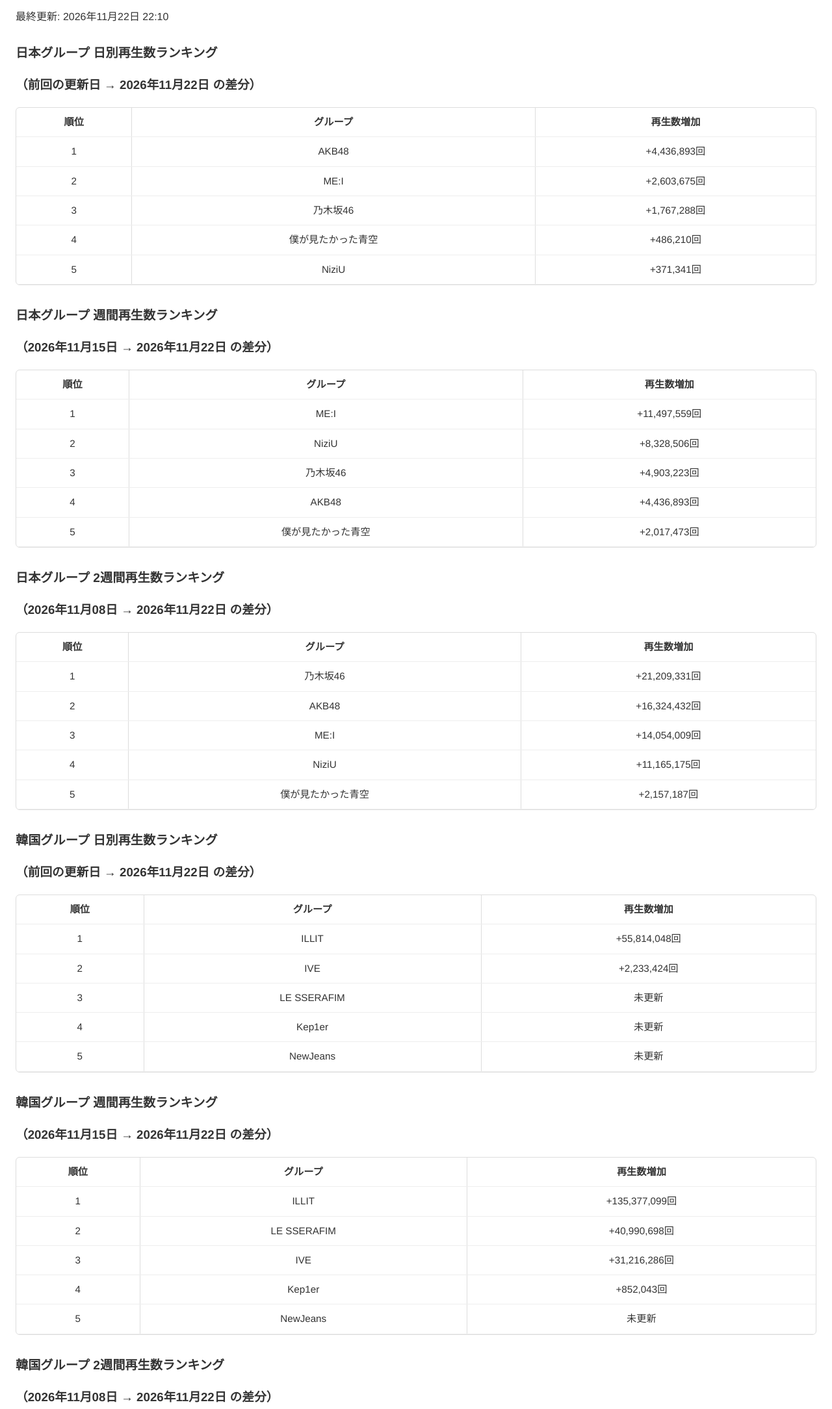
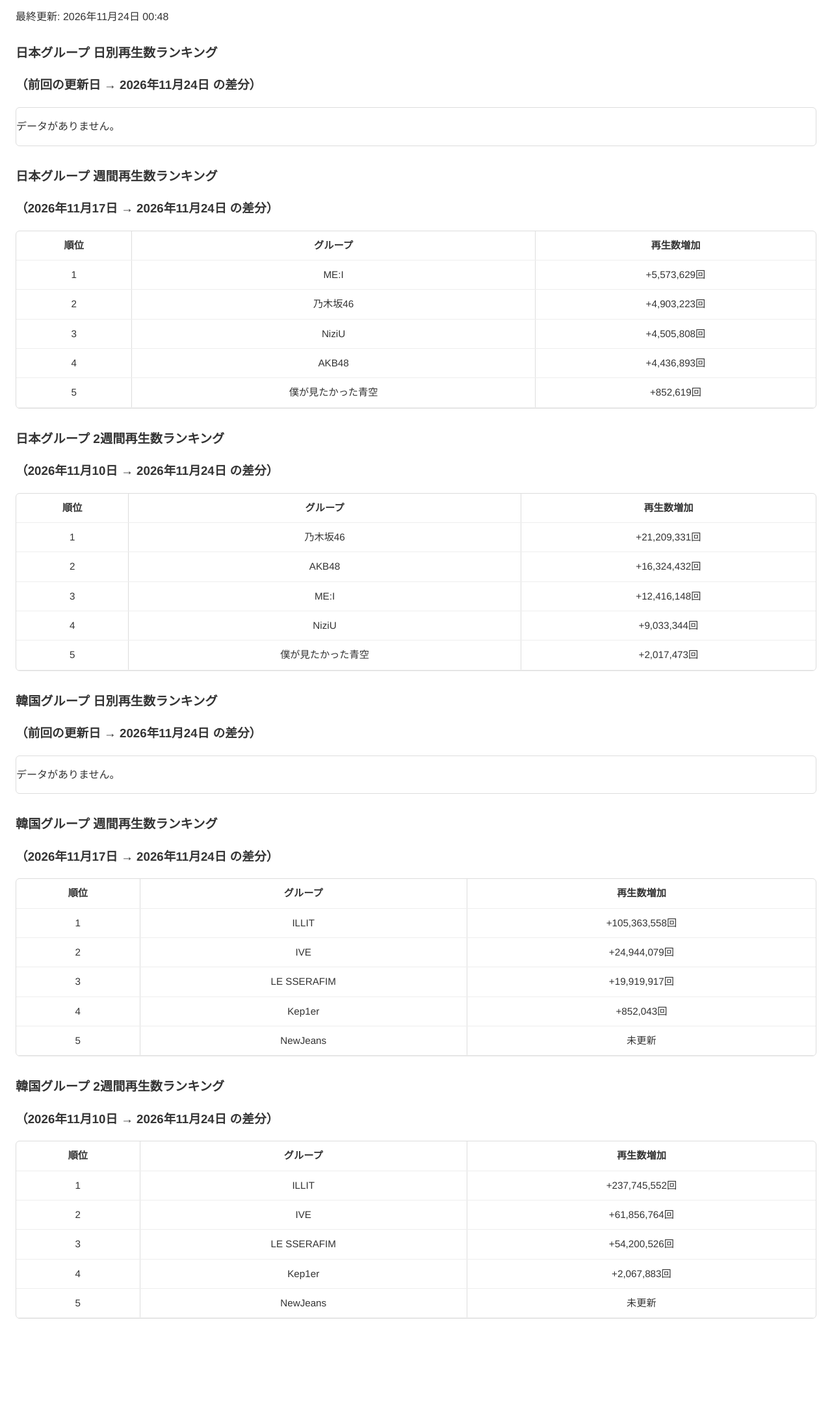
Before and after one commit to yuuki05182/youtube-diff-ranking, a plain HTML site: page docs/index.html in a window 1280 px wide. Shown: the part 87-2256 px from the top of the page at 65% size. After the commit the page ends 2173 px from the top, so only its background shows below. Drawn offline with Linux system fonts and the light colour scheme.

Commit message:
📊 Daily update at 11:00 JST

```diff
--- a/docs/index.html
+++ b/docs/index.html
@@ -74,42 +74,42 @@
     </head>
     <body>
         <h1>YouTube再生数差分ランキング</h1>
-        <p>最終更新: 2026年11月22日 22:10</p>
+        <p>最終更新: 2026年11月24日 00:48</p>
 
         <h2>日本グループ 日別再生数ランキング</h2>
-        <h3>（前回の更新日 → 2026年11月22日 の差分）</h3>
+        <h3>（前回の更新日 → 2026年11月24日 の差分）</h3>
         <div class="table-container">
-            <table><tr><th>順位</th><th>グループ</th><th>再生数増加</th></tr><tr><td>1</td><td>AKB48</td><td>+4,436,893回</td></tr><tr><td>2</td><td>ME:I</td><td>+2,603,675回</td></tr><tr><td>3</td><td>乃木坂46</td><td>+1,767,288回</td></tr><tr><td>4</td><td>僕が見たかった青空</td><td>+486,210回</td></tr><tr><td>5</td><td>NiziU</td><td>+371,341回</td></tr></table>
+            <p>データがありません。</p>
         </div>
 
         <h2>日本グループ 週間再生数ランキング</h2>
-        <h3>（2026年11月15日 → 2026年11月22日 の差分）</h3>
+        <h3>（2026年11月17日 → 2026年11月24日 の差分）</h3>
         <div class="table-container">
-            <table><tr><th>順位</th><th>グループ</th><th>再生数増加</th></tr><tr><td>1</td><td>ME:I</td><td>+11,497,559回</td></tr><tr><td>2</td><td>NiziU</td><td>+8,328,506回</td></tr><tr><td>3</td><td>乃木坂46</td><td>+4,903,223回</td></tr><tr><td>4</td><td>AKB48</td><td>+4,436,893回</td></tr><tr><td>5</td><td>僕が見たかった青空</td><td>+2,017,473回</td></tr></table>
+            <table><tr><th>順位</th><th>グループ</th><th>再生数増加</th></tr><tr><td>1</td><td>ME:I</td><td>+5,573,629回</td></tr><tr><td>2</td><td>乃木坂46</td><td>+4,903,223回</td></tr><tr><td>3</td><td>NiziU</td><td>+4,505,808回</td></tr><tr><td>4</td><td>AKB48</td><td>+4,436,893回</td></tr><tr><td>5</td><td>僕が見たかった青空</td><td>+852,619回</td></tr></table>
         </div>
 
         <h2>日本グループ 2週間再生数ランキング</h2>
-        <h3>（2026年11月08日 → 2026年11月22日 の差分）</h3>
+        <h3>（2026年11月10日 → 2026年11月24日 の差分）</h3>
         <div class="table-container">
-            <table><tr><th>順位</th><th>グループ</th><th>再生数増加</th></tr><tr><td>1</td><td>乃木坂46</td><td>+21,209,331回</td></tr><tr><td>2</td><td>AKB48</td><td>+16,324,432回</td></tr><tr><td>3</td><td>ME:I</td><td>+14,054,009回</td></tr><tr><td>4</td><td>NiziU</td><td>+11,165,175回</td></tr><tr><td>5</td><td>僕が見たかった青空</td><td>+2,157,187回</td></tr></table>
+            <table><tr><th>順位</th><th>グループ</th><th>再生数増加</th></tr><tr><td>1</td><td>乃木坂46</td><td>+21,209,331回</td></tr><tr><td>2</td><td>AKB48</td><td>+16,324,432回</td></tr><tr><td>3</td><td>ME:I</td><td>+12,416,148回</td></tr><tr><td>4</td><td>NiziU</td><td>+9,033,344回</td></tr><tr><td>5</td><td>僕が見たかった青空</td><td>+2,017,473回</td></tr></table>
        </div>
 
         <h2>韓国グループ 日別再生数ランキング</h2>
-        <h3>（前回の更新日 → 2026年11月22日 の差分）</h3>
+        <h3>（前回の更新日 → 2026年11月24日 の差分）</h3>
         <div class="table-container">
-            <table><tr><th>順位</th><th>グループ</th><th>再生数増加</th></tr><tr><td>1</td><td>ILLIT</td><td>+55,814,048回</td></tr><tr><td>2</td><td>IVE</td><td>+2,233,424回</td></tr><tr><td>3</td><td>LE SSERAFIM</td><td>未更新</td></tr><tr><td>4</td><td>Kep1er</td><td>未更新</td></tr><tr><td>5</td><td>NewJeans</td><td>未更新</td></tr></table>
+            <p>データがありません。</p>
         </div>
 
         <h2>韓国グループ 週間再生数ランキング</h2>
-        <h3>（2026年11月15日 → 2026年11月22日 の差分）</h3>
+        <h3>（2026年11月17日 → 2026年11月24日 の差分）</h3>
         <div class="table-container">
-            <table><tr><th>順位</th><th>グループ</th><th>再生数増加</th></tr><tr><td>1</td><td>ILLIT</td><td>+135,377,099回</td></tr><tr><td>2</td><td>LE SSERAFIM</td><td>+40,990,698回</td></tr><tr><td>3</td><td>IVE</td><td>+31,216,286回</td></tr><tr><td>4</td><td>Kep1er</td><td>+852,043回</td></tr><tr><td>5</td><td>NewJeans</td><td>未更新</td></tr></table>
+            <table><tr><th>順位</th><th>グループ</th><th>再生数増加</th></tr><tr><td>1</td><td>ILLIT</td><td>+105,363,558回</td></tr><tr><td>2</td><td>IVE</td><td>+24,944,079回</td></tr><tr><td>3</td><td>LE SSERAFIM</td><td>+19,919,917回</td></tr><tr><td>4</td><td>Kep1er</td><td>+852,043回</td></tr><tr><td>5</td><td>NewJeans</td><td>未更新</td></tr></table>
         </div>
 
         <h2>韓国グループ 2週間再生数ランキング</h2>
-        <h3>（2026年11月08日 → 2026年11月22日 の差分）</h3>
+        <h3>（2026年11月10日 → 2026年11月24日 の差分）</h3>
         <div class="table-container">
-            <table><tr><th>順位</th><th>グループ</th><th>再生数増加</th></tr><tr><td>1</td><td>ILLIT</td><td>+274,191,765回</td></tr><tr><td>2</td><td>LE SSERAFIM</td><td>+58,782,687回</td></tr><tr><td>3</td><td>IVE</td><td>+57,389,353回</td></tr><tr><td>4</td><td>Kep1er</td><td>+2,067,883回</td></tr><tr><td>5</td><td>NewJeans</td><td>未更新</td></tr></table>
+            <table><tr><th>順位</th><th>グループ</th><th>再生数増加</th></tr><tr><td>1</td><td>ILLIT</td><td>+237,745,552回</td></tr><tr><td>2</td><td>IVE</td><td>+61,856,764回</td></tr><tr><td>3</td><td>LE SSERAFIM</td><td>+54,200,526回</td></tr><tr><td>4</td><td>Kep1er</td><td>+2,067,883回</td></tr><tr><td>5</td><td>NewJeans</td><td>未更新</td></tr></table>
         </div>
     </body>
     </html>
--- a/youtube_stats.csv
+++ b/youtube_stats.csv
@@ -1,6 +1,4 @@
 timestamp,僕が見たかった青空,AKB48,乃木坂46,NiziU,ME:I,ILLIT,IVE,LE SSERAFIM,Kep1er,NewJeans
-2026-11-02T22:18,82440207,2556942812,1796348613,1895543113,603289940,4849413241,5055787656,7042868888,1218482833,5461468809
-2026-11-03T21:41,82440207,2556942812,1796348613,1895543113,603532690,4864674455,5061637129,7042868888,1218754316,5461468809
 2026-11-04T21:52,82800039,2556942812,1796348613,1895543113,603532690,4893551498,5070522200,7054823542,1218754316,5461468809
 2026-11-05T22:00,82913569,2556942812,1796348613,1898067735,604294904,4905468931,5075138861,7054823542,1219095821,5461468809
 2026-11-06T21:48,82913569,2556942812,1796348613,1898067735,604629226,4923167456,5082504682,7063082008,1219095821,5461468809
@@ -20,3 +18,4 @@ timestamp,僕が見たかった青空,AKB48,乃木坂46,NiziU,ME:I,ILLIT,IVE,LE
 2026-11-20T22:54,85138481,2568830351,1815790656,1906830142,616079560,5157184255,5143486832,7121864695,1221483569,5461468809
 2026-11-21T22:19,85138481,2568830351,1815790656,1908861569,616079560,5157184255,5152815406,7121864695,1221483569,5461468809
 2026-11-22T22:10,85624691,2573267244,1817557944,1909232910,618683235,5212998303,5155048830,7121864695,1221483569,5461468809
+2026-11-24T00:48,85624691,2573267244,1817557944,1909937748,619601824,5233346359,5159516241,7135074523,1221483569,5461468809
```
